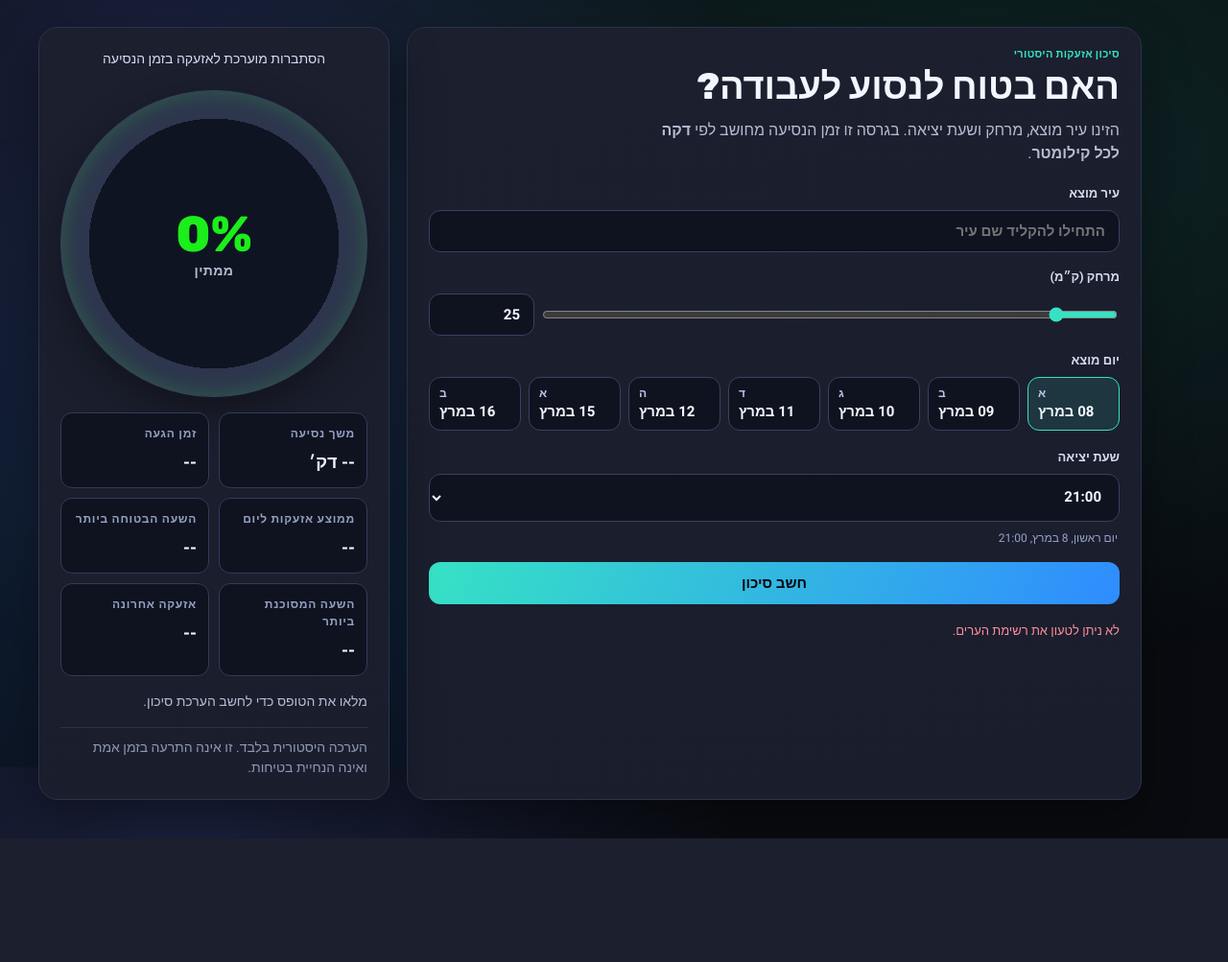
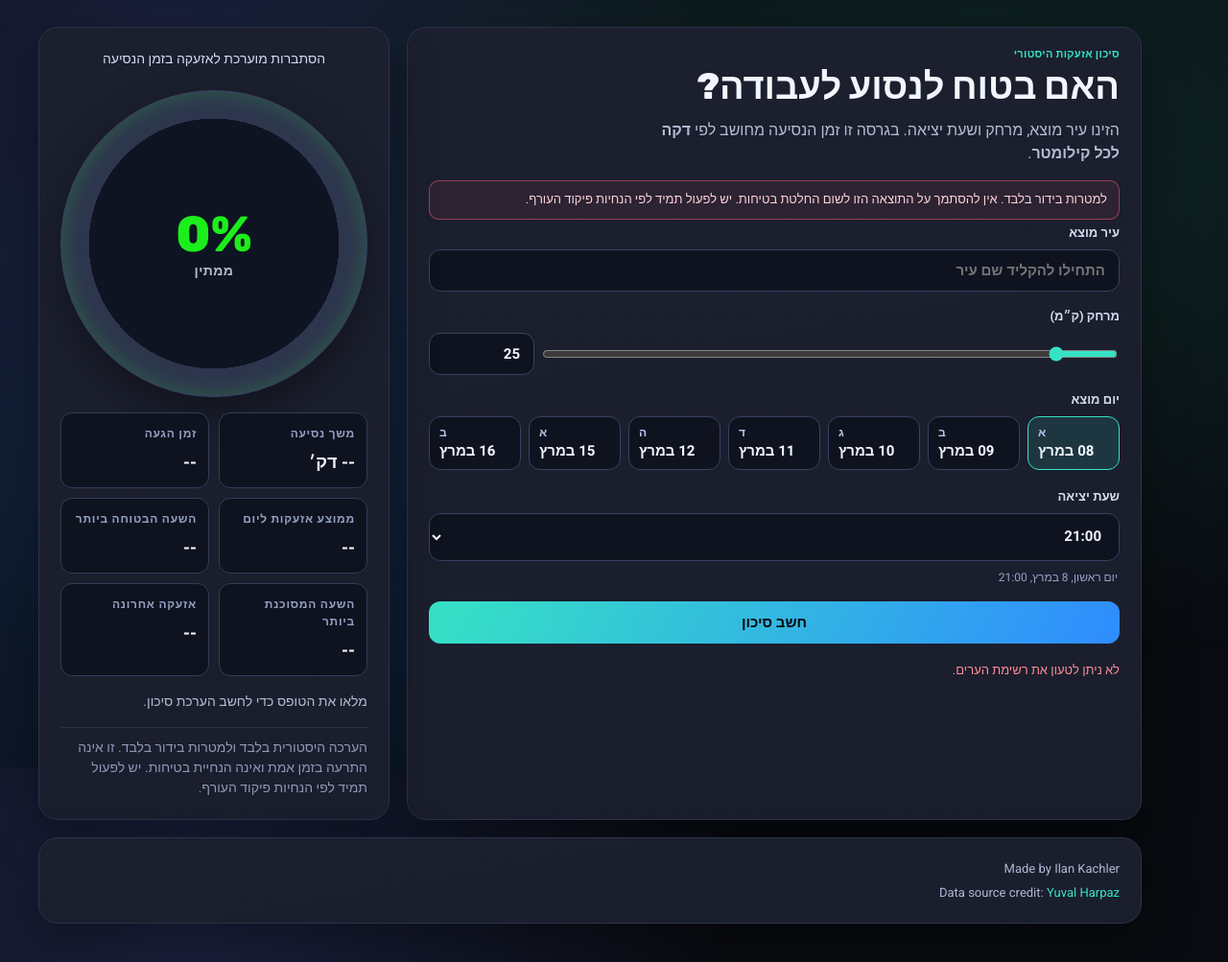
Before and after one commit to ilankt/is-it-safe-to-drive, a Python web app: template src/app/templates/index.html in a window 1280 px wide. Shown: the whole page at 96% size. Before the commit the page ends 874 px from the top, so only its background shows below. Run offline with Jinja, Linux system fonts and the light colour scheme; the template is opened without the code that fills it, so the values that code supplies are empty.

Commit message:
Add credits and stronger safety disclaimer

```diff
--- a/src/app/static/styles.css
+++ b/src/app/static/styles.css
@@ -73,6 +73,17 @@ h1 {
   margin: 12px 0 20px;
   color: var(--text-1);
   max-width: 56ch;
+}
+
+.safety-warning {
+  margin: -4px 0 4px;
+  padding: 10px 12px;
+  border-radius: 10px;
+  border: 1px solid rgba(255, 97, 116, 0.5);
+  background: rgba(255, 97, 116, 0.08);
+  color: #ffd3d9;
+  font-size: 13px;
+  line-height: 1.45;
 }
 
 form {
@@ -336,6 +347,27 @@ button:active {
   padding-top: 10px;
 }
 
+.panel-credits {
+  grid-column: 1 / -1;
+  display: grid;
+  gap: 6px;
+}
+
+.credit-line {
+  margin: 0;
+  color: #aeb8d4;
+  font-size: 13px;
+}
+
+.credit-line a {
+  color: var(--accent);
+  text-decoration: none;
+}
+
+.credit-line a:hover {
+  text-decoration: underline;
+}
+
 @media (max-width: 880px) {
   .shell {
     grid-template-columns: 1fr;
--- a/src/app/templates/index.html
+++ b/src/app/templates/index.html
@@ -21,6 +21,10 @@
         <p class="subtitle">
           הזינו עיר מוצא, מרחק ושעת יציאה. בגרסה זו זמן הנסיעה מחושב לפי
           <strong>דקה לכל קילומטר</strong>.
+        </p>
+        <p class="safety-warning">
+          למטרות בידור בלבד. אין להסתמך על התוצאה הזו לשום החלטת בטיחות. יש לפעול תמיד לפי
+          הנחיות פיקוד העורף.
         </p>
 
         <form id="risk-form" novalidate>
@@ -109,7 +113,16 @@
           מלאו את הטופס כדי לחשב הערכת סיכון.
         </p>
         <p id="result-disclaimer" class="result-disclaimer">
-          הערכה היסטורית בלבד. זו אינה התרעה בזמן אמת ואינה הנחיית בטיחות.
+          הערכה היסטורית בלבד ולמטרות בידור בלבד. זו אינה התרעה בזמן אמת ואינה הנחיית בטיחות.
+          יש לפעול תמיד לפי הנחיות פיקוד העורף.
+        </p>
+      </section>
+
+      <section class="panel panel-credits">
+        <p class="credit-line">Made by Ilan Kachler</p>
+        <p class="credit-line">
+          Data source credit:
+          <a href="https://github.com/yuval-harpaz" target="_blank" rel="noopener noreferrer">Yuval Harpaz</a>
         </p>
       </section>
     </main>
--- a/src/app/web.py
+++ b/src/app/web.py
@@ -187,7 +187,11 @@ def create_app(
                 "roundedPercentage": rounded_percentage,
                 "label": label,
                 "explanation": "הערכת סיכון על בסיס נתוני אזעקות היסטוריים לעיר המוצא ולחלון הנסיעה.",
-                "disclaimer": "הערכה היסטורית בלבד. זו אינה התרעה בזמן אמת ואינה הנחיית בטיחות.",
+                "disclaimer": (
+                    "הערכה היסטורית בלבד ולמטרות בידור בלבד. "
+                    "זו אינה התרעה בזמן אמת ואינה הנחיית בטיחות. "
+                    "יש לפעול תמיד לפי הנחיות פיקוד העורף."
+                ),
                 "avgAlarmsPerDay": city_summary["avgAlarmsPerDay"],
                 "mostSafeHour": city_summary["mostSafeHour"],
                 "mostDangerousHour": city_summary["mostDangerousHour"],
```
